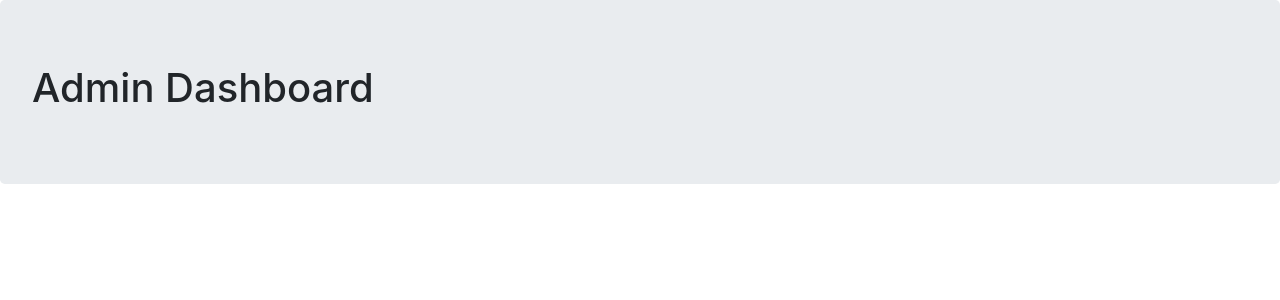
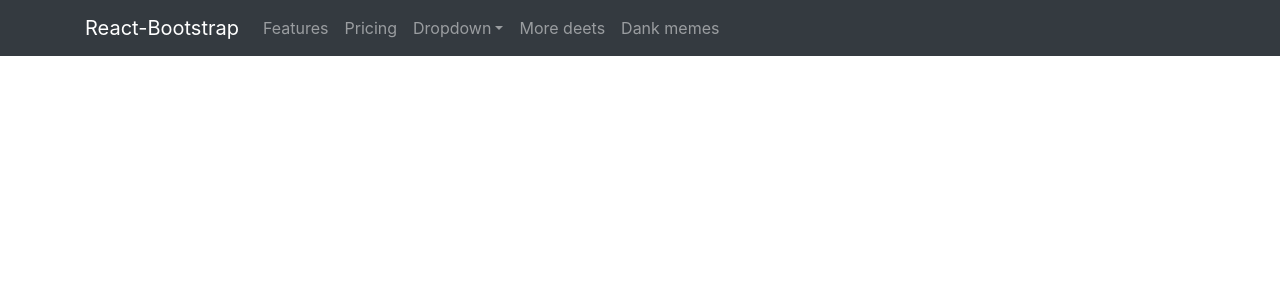
Before and after one commit to arunsinghsnd/ecommerce-admin-app, a React (Create React App) app: page / in a window 1280 px wide. Shown: the top 300 px of the page. Built offline with nearby package versions, Linux system fonts and the light colour scheme.

Commit message:
added the navbar

```diff
--- a/package.json
+++ b/package.json
@@ -6,7 +6,7 @@
     "@testing-library/jest-dom": "^5.12.0",
     "@testing-library/react": "^11.2.7",
     "@testing-library/user-event": "^12.8.3",
-    "bootstrap": "^5.0.1",
+    "bootstrap": "^4.6.0",
     "react": "^17.0.2",
     "react-bootstrap": "^1.6.0",
     "react-dom": "^17.0.2",
--- a/src/App.js
+++ b/src/App.js
@@ -1,12 +1,40 @@
 import React from "react";
-import { Jumbotron } from "react-bootstrap";
+import { Navbar, Container, Nav, NavDropdown } from "react-bootstrap";
 
 const App = () => {
   return (
     <div className="App">
-      <Jumbotron>
-        <h1>Admin Dashboard</h1>
-      </Jumbotron>
+      <Navbar collapseOnSelect expand="lg" bg="dark" variant="dark">
+        <Container>
+          <Navbar.Brand href="#home">React-Bootstrap</Navbar.Brand>
+          <Navbar.Toggle aria-controls="responsive-navbar-nav" />
+          <Navbar.Collapse id="responsive-navbar-nav">
+            <Nav className="me-auto">
+              <Nav.Link href="#features">Features</Nav.Link>
+              <Nav.Link href="#pricing">Pricing</Nav.Link>
+              <NavDropdown title="Dropdown" id="collasible-nav-dropdown">
+                <NavDropdown.Item href="#action/3.1">Action</NavDropdown.Item>
+                <NavDropdown.Item href="#action/3.2">
+                  Another action
+                </NavDropdown.Item>
+                <NavDropdown.Item href="#action/3.3">
+                  Something
+                </NavDropdown.Item>
+                <NavDropdown.Divider />
+                <NavDropdown.Item href="#action/3.4">
+                  Separated link
+                </NavDropdown.Item>
+              </NavDropdown>
+            </Nav>
+            <Nav>
+              <Nav.Link href="#deets">More deets</Nav.Link>
+              <Nav.Link eventKey={2} href="#memes">
+                Dank memes
+              </Nav.Link>
+            </Nav>
+          </Navbar.Collapse>
+        </Container>
+      </Navbar>
     </div>
   );
 };
```
Also changed, not shown: 1 other file (tests, documents, lock files or other folders).
